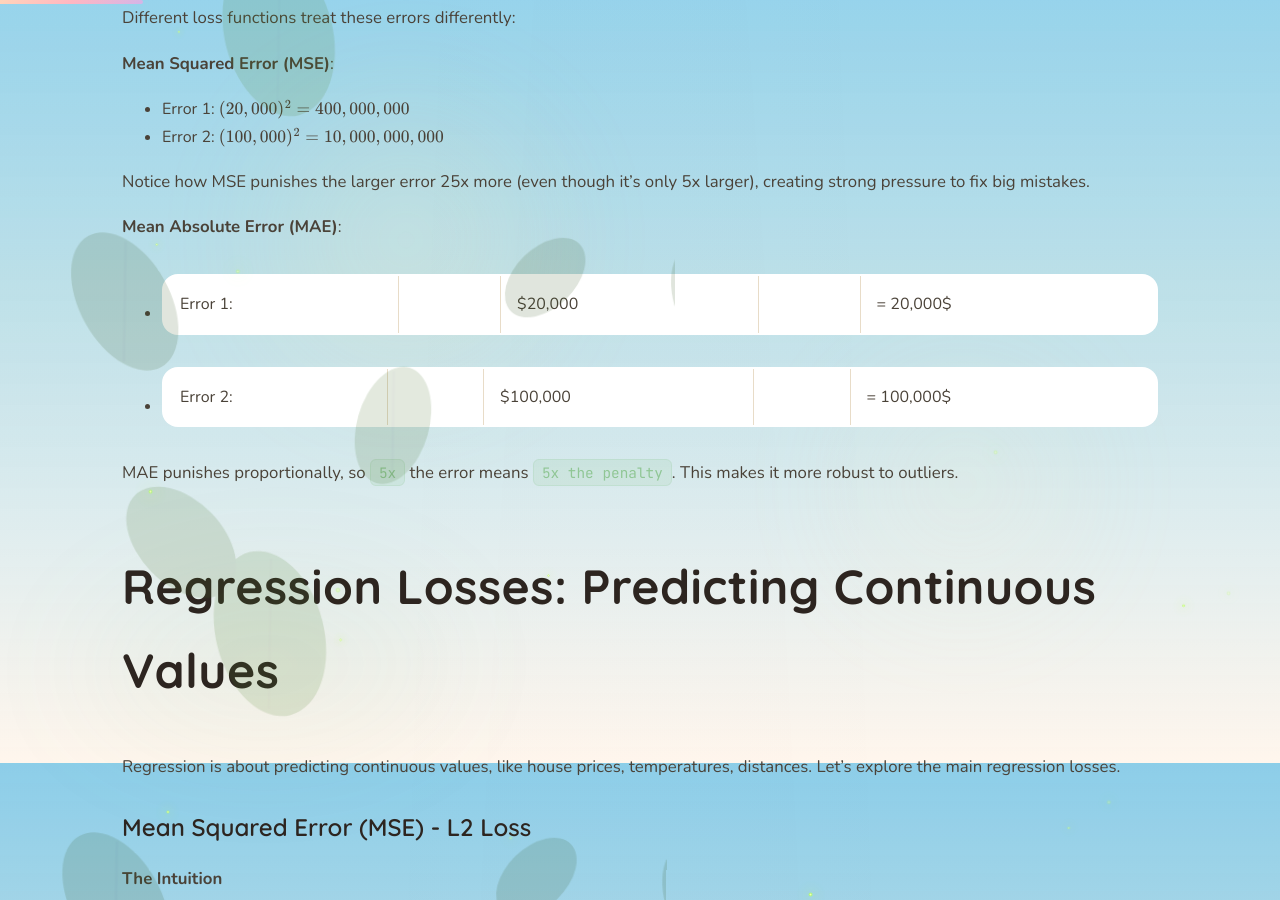
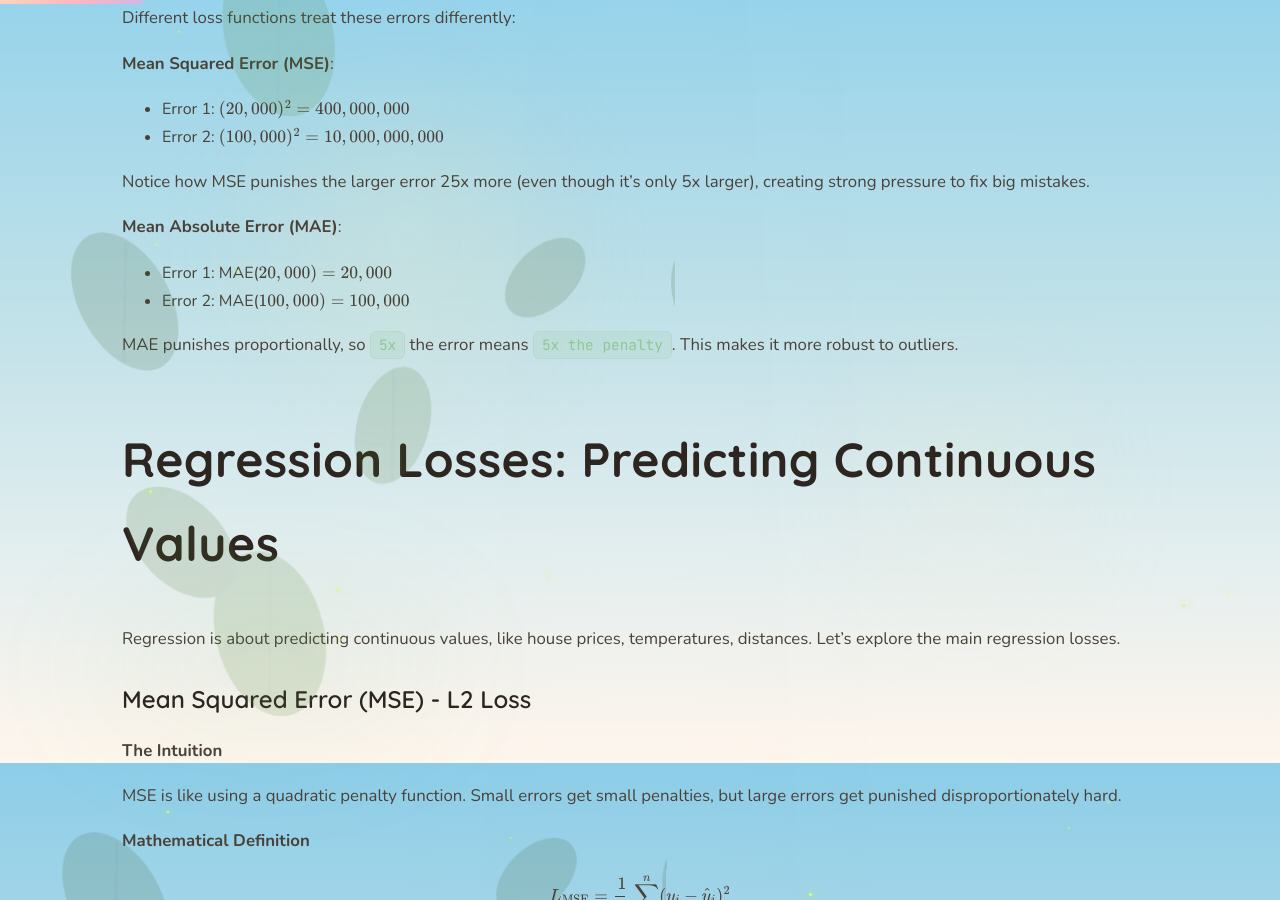
Before and after one commit to mayank1101/mayank1101.github.io, a Jekyll site: the page built from _posts/2025-01-03-loss-functions.md, in a window 1280 px wide and 900 px high, scrolled down 3737 px. Built offline with Jekyll 4.4.1, drawn with Linux system fonts in a browser that asks for light colours.

Commit message:
fixed typo MAE loss article

```diff
--- a/_posts/2025-01-03-loss-functions.md
+++ b/_posts/2025-01-03-loss-functions.md
@@ -111,8 +111,8 @@ Notice how MSE punishes the larger error 25x more (even though it's only 5x larg
 
 **Mean Absolute Error (MAE)**:
 
-- Error 1: ||$20,000|| = 20,000$
-- Error 2: ||$100,000|| = 100,000$
+- Error 1: MAE($20,000) = 20,000$
+- Error 2: MAE($100,000) = 100,000$
 
 MAE punishes proportionally, so `5x` the error means `5x the penalty`. This makes it more robust to outliers.
 
```
